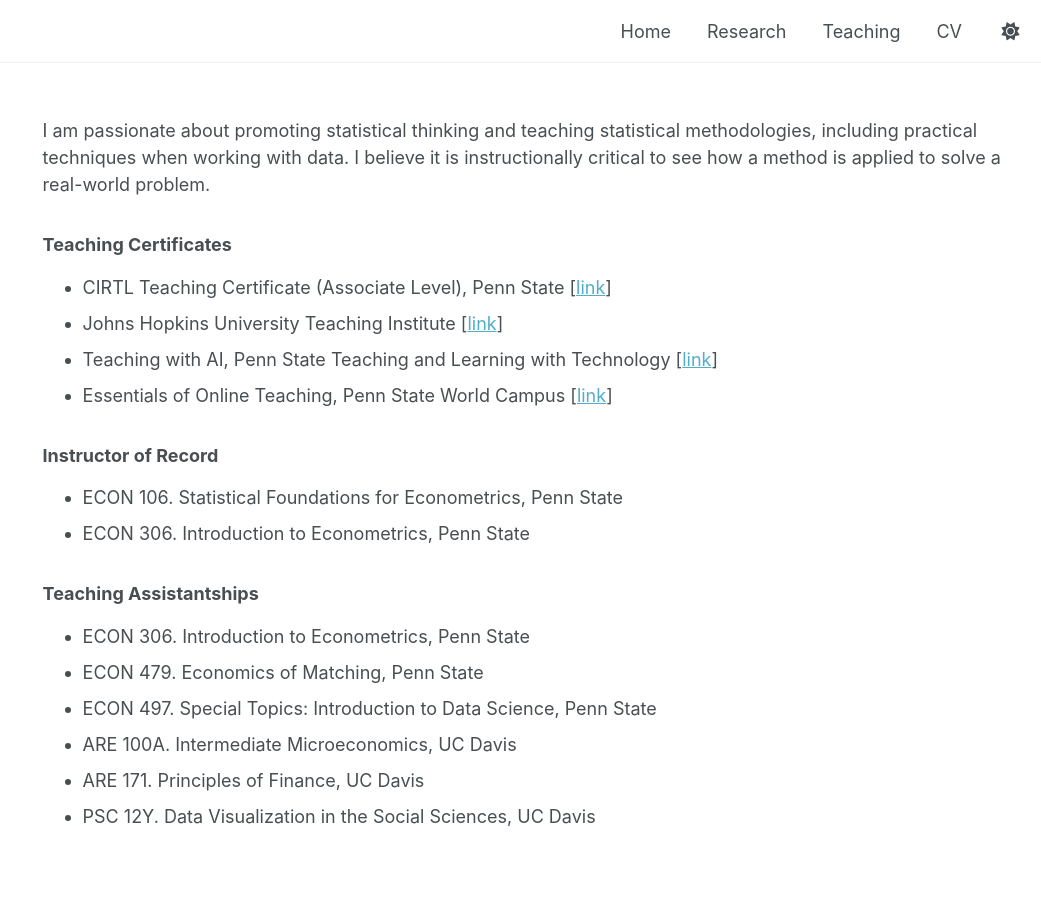
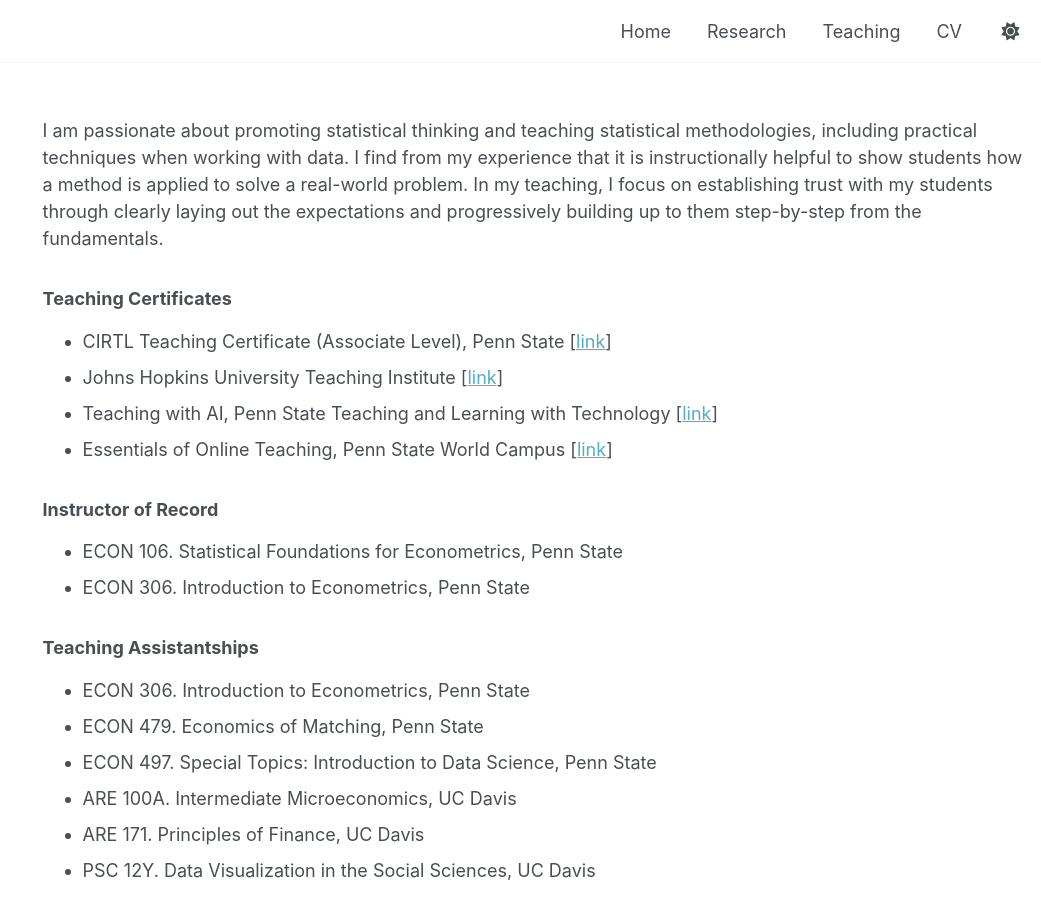
Before and after one commit to lbz5158/lujiezhou.github.io, a Jekyll site: the page built from _pages/teaching.md, in a window 1280 px wide and 1100 px high. Shown: the top 919 px of the window, without its empty margins (239-1280 px from the left). Built offline with Jekyll 4.4.1, drawn with Linux system fonts in a browser that asks for light colours.

Commit message:
Update teaching.md

```diff
--- a/_pages/teaching.md
+++ b/_pages/teaching.md
@@ -7,7 +7,7 @@ author_profile: false
 
 {% include base_path %}
 
-I am passionate about promoting statistical thinking and teaching statistical methodologies, including practical techniques when working with data. I believe it is instructionally critical to see how a method is applied to solve a real-world problem.
+I am passionate about promoting statistical thinking and teaching statistical methodologies, including practical techniques when working with data. I find from my experience that it is instructionally helpful to show students how a method is applied to solve a real-world problem. In my teaching, I focus on establishing trust with my students through clearly laying out the expectations and progressively building up to them step-by-step from the fundamentals.
 
 
 ### Teaching Certificates
```
